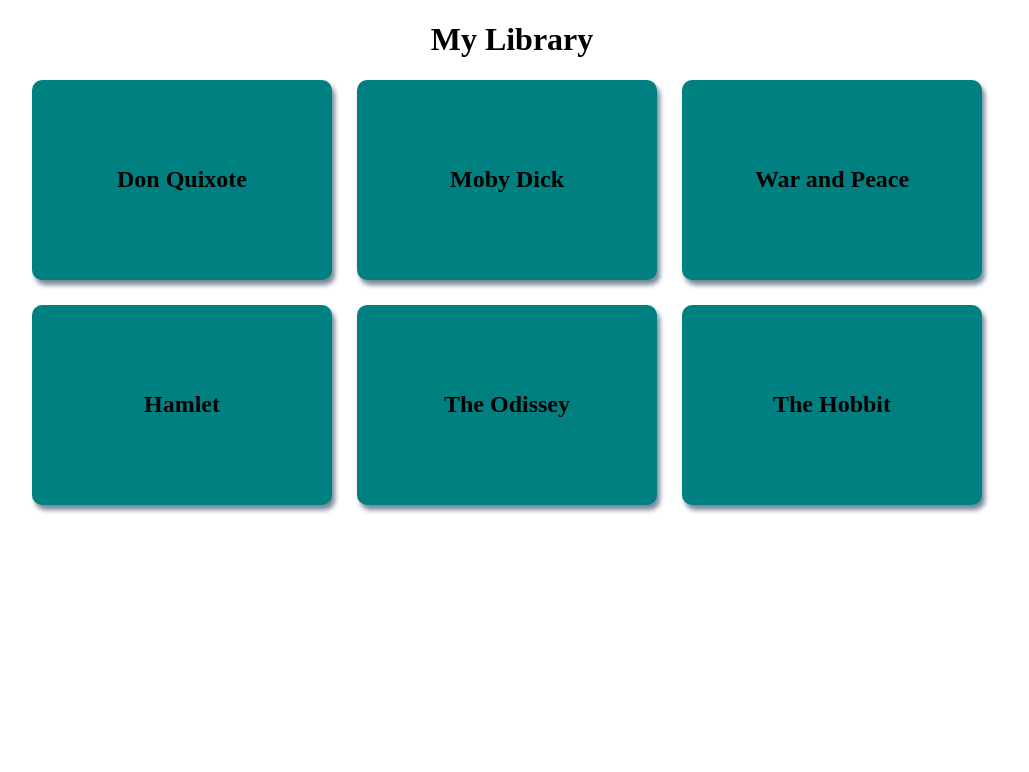
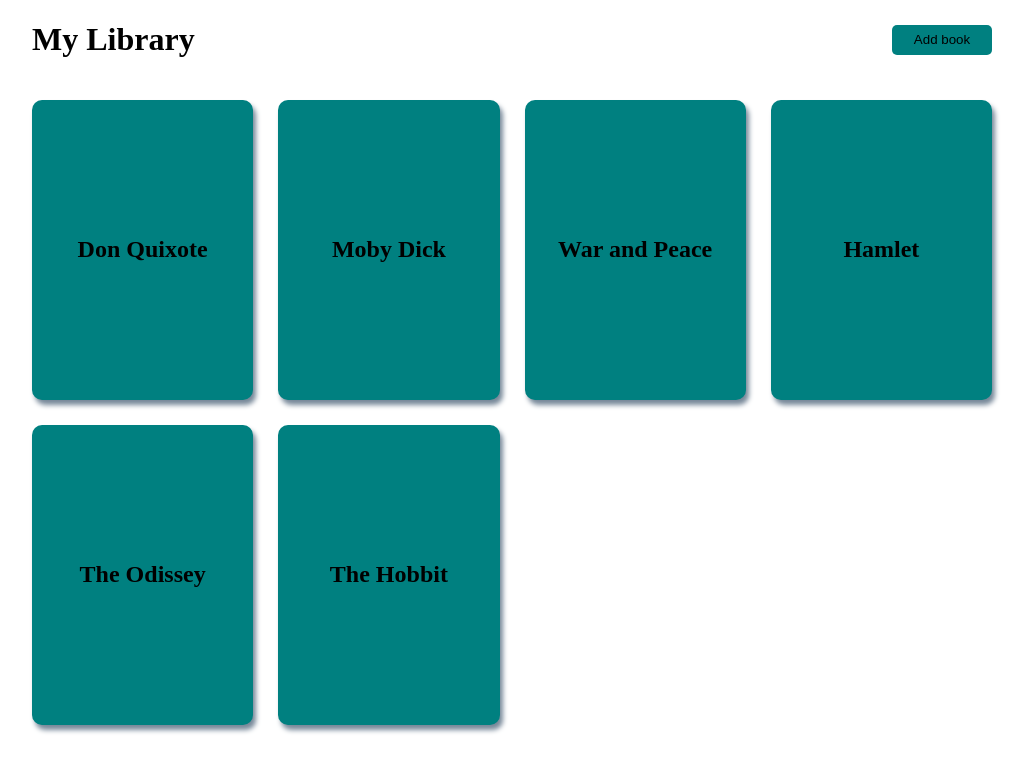
Before and after one commit to CrystalSnake/odin-library, a plain HTML site: page index.html in a window 1280 px wide. Shown: the whole page, without its empty margins (128-1157 px from the left). Drawn offline with Linux system fonts and the light colour scheme.

Commit message:
Change book card style, add header, add button

```diff
--- a/index.html
+++ b/index.html
@@ -9,7 +9,10 @@
     <script src="./script.js" defer></script>
   </head>
   <body>
-    <h1>My Library</h1>
+    <header>
+      <h1>My Library</h1>
+      <button id="add-book">Add book</button>
+    </header>
     <main>
       <div class="container"></div>
     </main>
--- a/script.js
+++ b/script.js
@@ -41,3 +41,9 @@ function displayMyLibrary() {
 }
 
 displayMyLibrary();
+
+const addBookButton = document.getElementById('add-book');
+
+addBookButton.addEventListener('click', () => {
+  console.log('test');
+});
--- a/styles.css
+++ b/styles.css
@@ -1,17 +1,37 @@
+body {
+  max-width: 960px;
+  margin: auto;
+}
+
 h1 {
   text-align: center;
 }
 
+header {
+  display: flex;
+  justify-content: space-between;
+  margin-bottom: 20px;
+  align-items: center;
+}
+
+#add-book {
+  background-color: teal;
+  border: none;
+  border-radius: 5px;
+  height: 30px;
+  width: 100px;
+}
+
 .container {
-  max-width: 960px;
   margin: auto;
   display: grid;
-  grid-template: 200px 200px / 300px 300px 300px;
+  grid-template-columns: repeat(auto-fit, minmax(200px, 1fr));
   gap: 25px;
 }
 
 .book-card {
   background-color: teal;
+  height: 300px;
   display: flex;
   align-items: center;
   justify-content: center;
```
